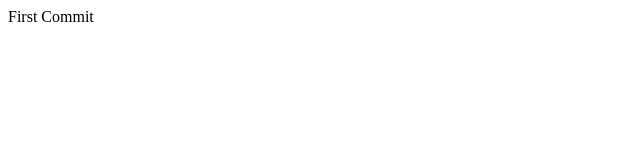
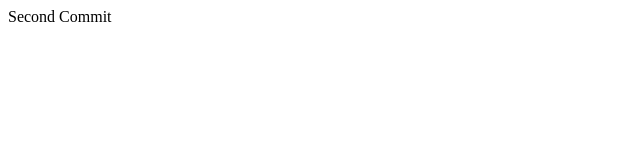
Before and after one commit to Shu-cpartner/git_develop, a plain HTML site: page index.html in a window 1280 px wide. Shown: the full height of the page, 0-640 px from the left. Drawn offline with Linux system fonts and the light colour scheme.

Commit message:
Second Commit

```diff
--- a/index.html
+++ b/index.html
@@ -7,6 +7,6 @@
     <title>Document</title>
 </head>
 <body>
-    First Commit
+    Second Commit
 </body>
 </html>
```
